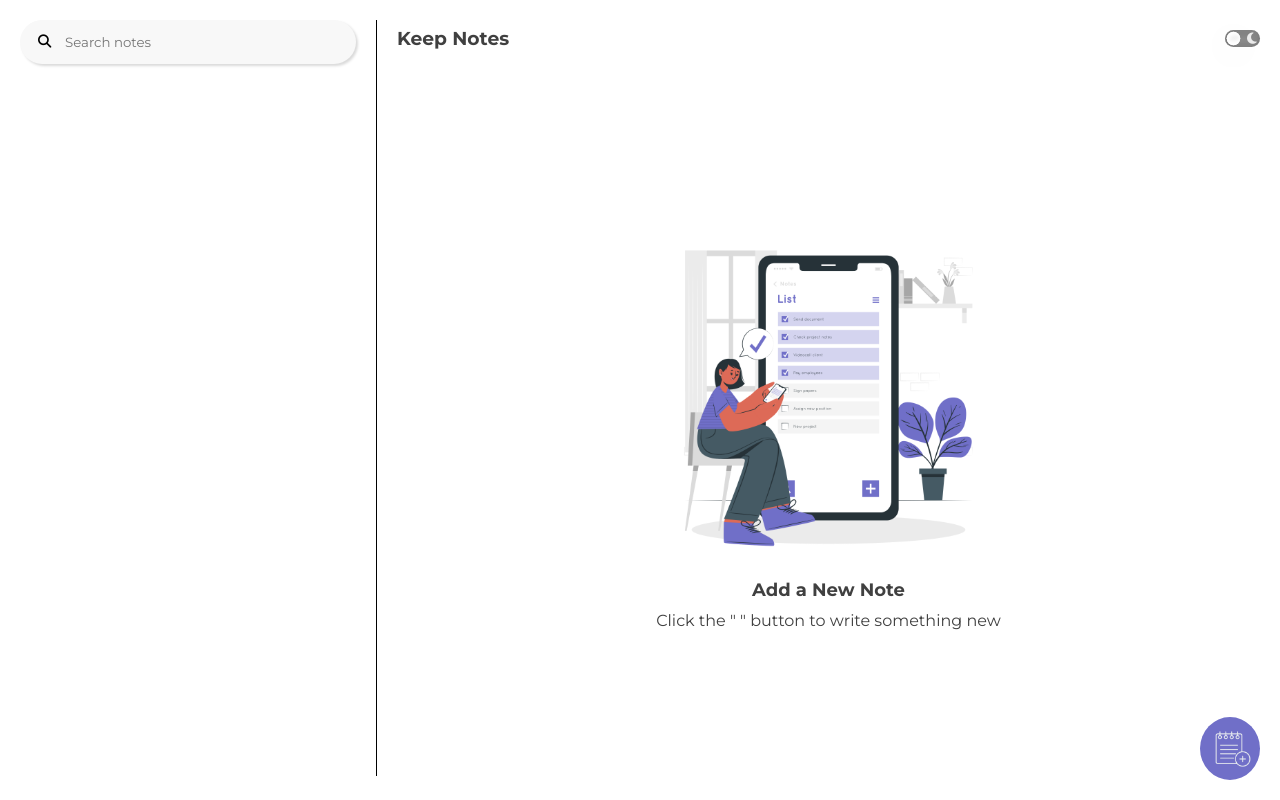
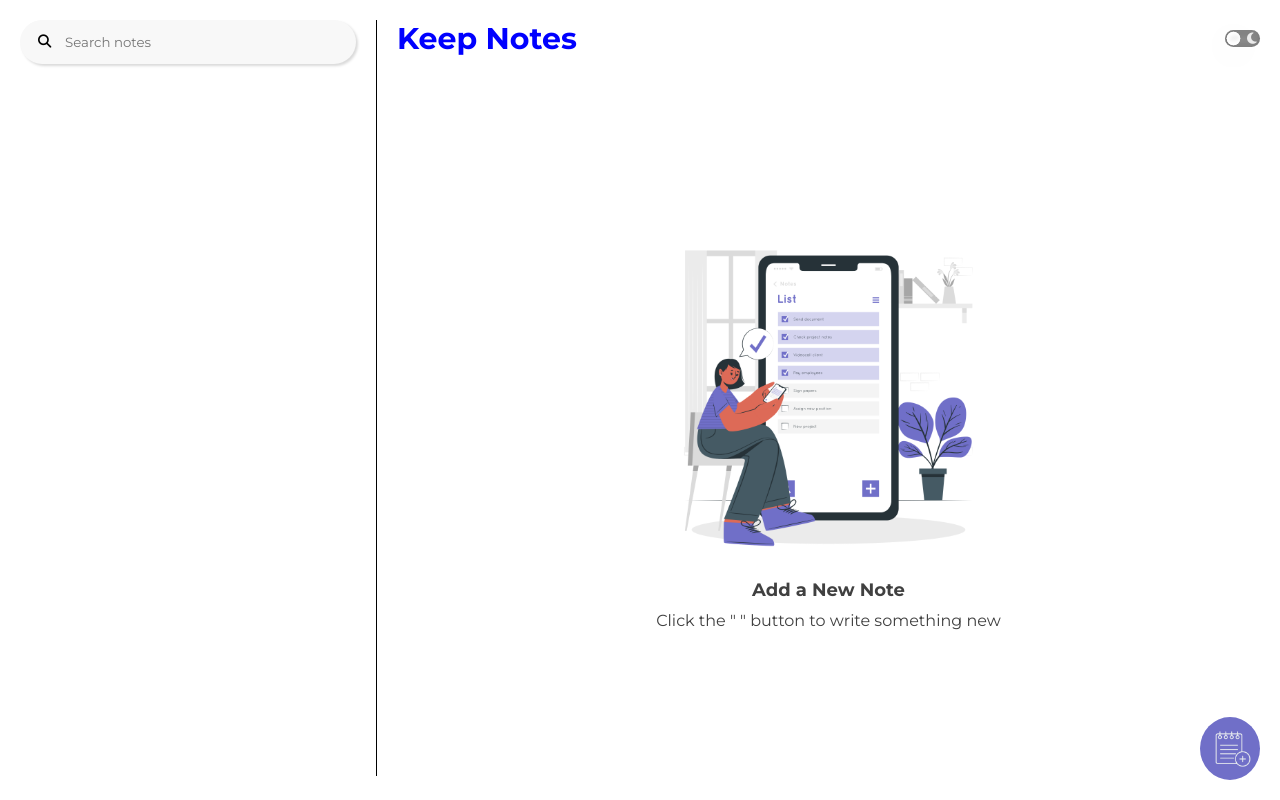
Before and after one commit to Narayan2208/NoteApp, a plain HTML site: page index.html in a window 1280 px wide. Drawn offline with Linux system fonts and the light colour scheme; some packages are replaced by stand-ins of ours; a script that the page names is missing.

Commit message:
Noteapp complete

```diff
--- a/index.html
+++ b/index.html
@@ -33,7 +33,7 @@
         </header>
         <main>
             <div class="heading-desktop">
-                <h3></i>Keep Notes</h3>
+                <h3 style="color: blue; font-weight: bolder; font-size: 30px;"></i>Keep Notes</h3>
                 <div class="toggle" id="toggle-desk">
                     <i class="indicator"></i>
                     <i class="fa-solid fa-moon"></i>
```
Also changed, not shown: 1 other file.
